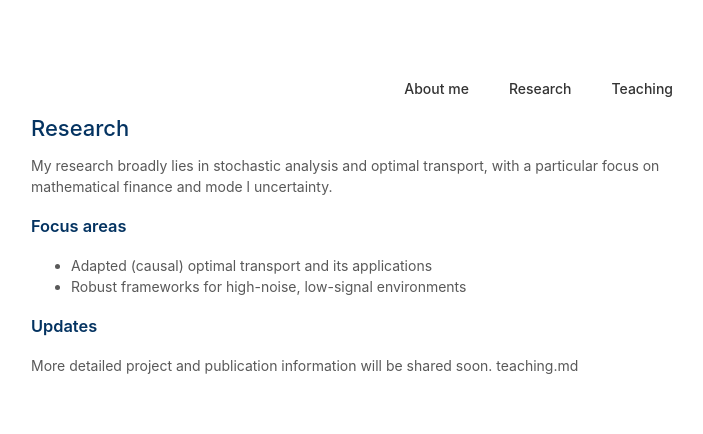
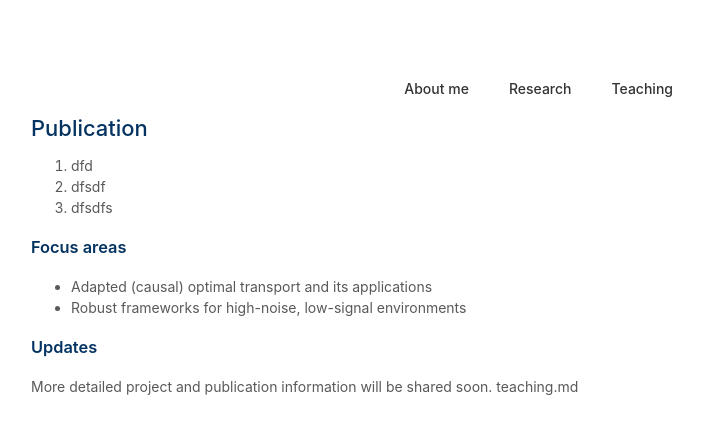
Before and after one commit to Jonghwap/Jonghwap.github.io, a Jekyll site: the page built from research.md, in a window 1280 px wide. Shown: the top 434 px of the page, without its empty margins (439-1142 px from the left). Built offline with Jekyll 4.4.1, drawn with Linux system fonts in a browser that asks for light colours; a style sheet for code colours, icons or effects is not loaded.

Commit message:
Update research.md

```diff
--- a/research.md
+++ b/research.md
@@ -5,10 +5,11 @@ permalink: /research/
 hide_profile: true
 ---
 
-## Research
+## Publication
 
-My research broadly lies in stochastic analysis and optimal transport, with a particular focus on mathematical finance and mode
-l uncertainty.
+1. dfd
+2. dfsdf
+3. dfsdfs
 
 ### Focus areas
 - Adapted (causal) optimal transport and its applications
```
